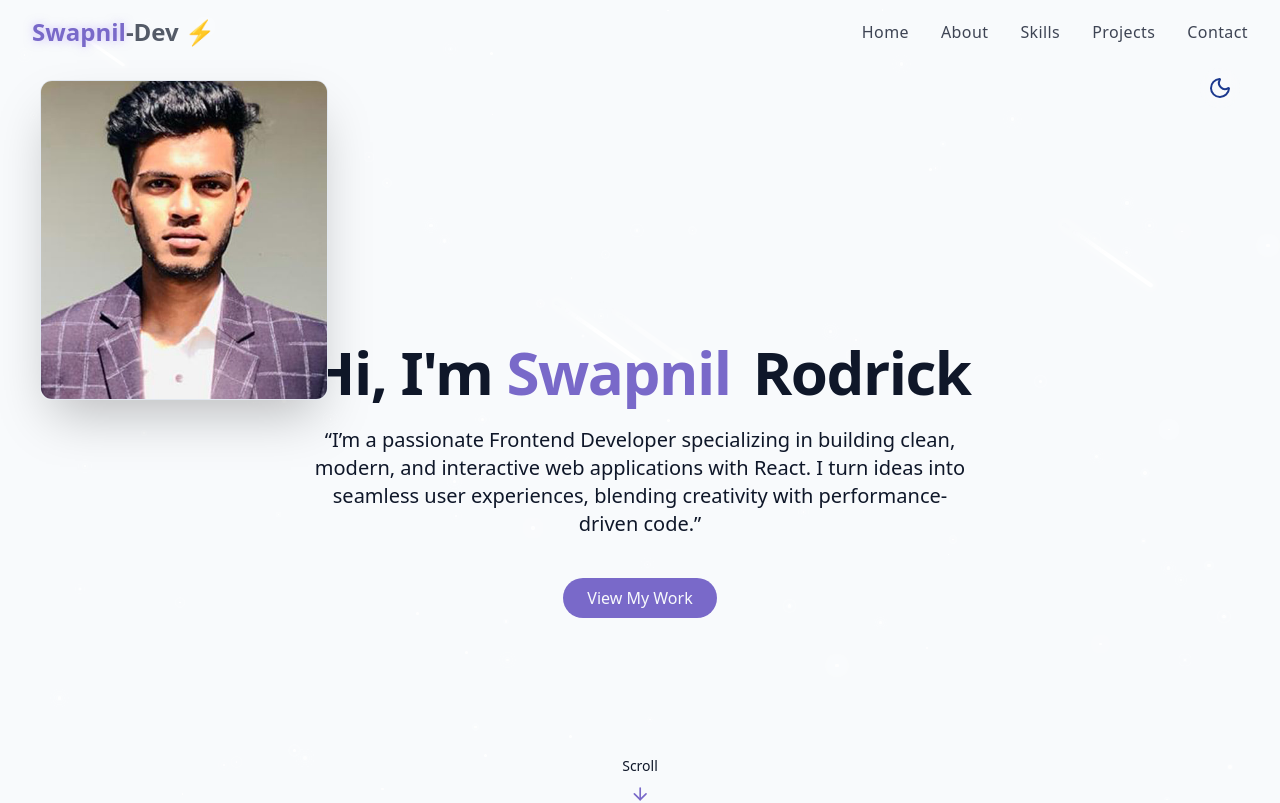
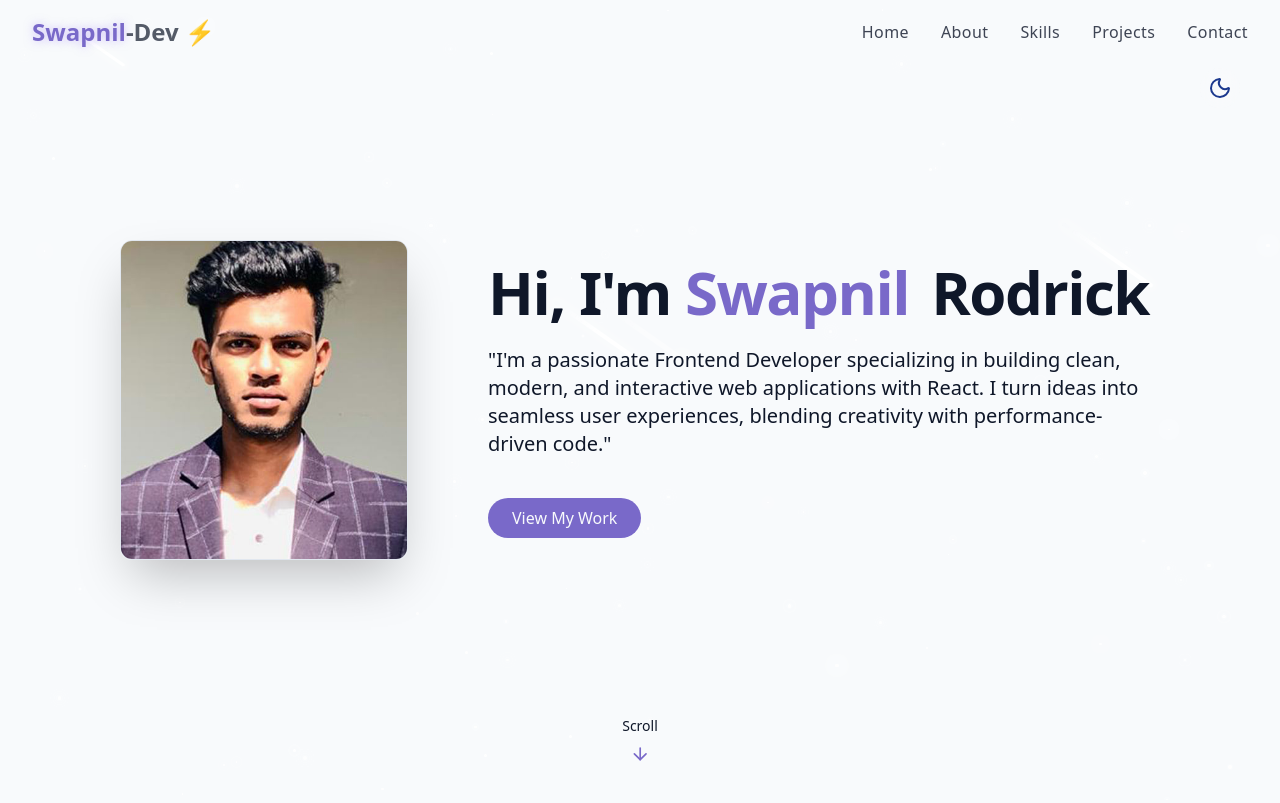
Before and after one commit to swapnil-dev-pro/My-Porfolio, a React (Vite) app: page / in a window 1280 px wide. Shown: the top 803 px of the page. Built offline with nearby package versions, Linux system fonts and the light colour scheme.

Commit message:
add responive

```diff
--- a/src/components/ContactSection.jsx
+++ b/src/components/ContactSection.jsx
@@ -148,12 +148,12 @@ export const ContactSection = () => {
           </div>
 
           <div
-            className="bg-card p-8 rounded-lg shadow-xs"
-            onSubmit={handleSubmit}
-          >
+           className="bg-card p-8 rounded-lg shadow-xs">
+
+
             <h3 className="text-2xl font-semibold mb-6"> Send a Message</h3>
 
-            <form className="space-y-6">
+            <form className="space-y-6" onSubmit={handleSubmit}>
               <div>
                 <label
                   htmlFor="name"
--- a/src/components/HeroSection.jsx
+++ b/src/components/HeroSection.jsx
@@ -4,37 +4,20 @@ import myPhoto from "/public/projects/MyPhoto.png";
 
 export const HeroSection = () => {
   return (
-
-//
-
     <section
       id="hero"
-  className="md:top-10 relative min-h-screen flex flex-col items-center justify-center px-6 md:px-12 text-center"
+      className="relative min-h-screen flex flex-col items-center justify-center px-6 md:px-12"
     >
+      {/* === Main Content Wrapper === */}
+      <div className="container max-w-6xl mx-auto flex flex-col lg:flex-row items-center justify-center gap-12 lg:gap-20 pt-24 lg:pt-0">
+
         {/* === Floating Photo === */}
-  <div
-  className="
-    flex justify-center
-    sm:justify-center
-    md:justify-center
-    lg:justify-start
-    relative lg:absolute
-    top-0
-    lg:top-10 lg:left-10
-    z-20
-    mt-24 sm:mt-28 md:mt-32 lg:mt-0
-  "
->
+        <div className="flex justify-center flex-shrink-0">
           <Tilt
             glareEnable={true}
             glareMaxOpacity={0.3}
             scale={1.05}
-    className="
-      w-40 h-50
-      sm:w-50 sm:h-60
-      md:w-52 md:h-60
-      lg:w-72 lg:h-80
-    "
+            className="w-40 h-48 sm:w-52 sm:h-60 md:w-60 md:h-72 lg:w-72 lg:h-80"
           >
             <img
               src={myPhoto}
@@ -45,30 +28,31 @@ export const HeroSection = () => {
         </div>
 
         {/* === Text Content === */}
-   <div className="container max-w-4xl mx-auto z-10 mt-40 md:mt-20 space-y-6">
+        <div className="text-center lg:text-left space-y-6 max-w-2xl">
           <h1 className="text-4xl md:text-6xl font-bold tracking-tight">
             <span className="opacity-0 animate-fade-in">Hi, I'm</span>
             <span className="text-primary opacity-0 animate-fade-in-delay-1"> Swapnil</span>
             <span className="text-gradient ml-2 opacity-0 animate-fade-in-delay-2"> Rodrick</span>
           </h1>
 
-     <p className="text-base sm:text-lg md:text-xl font-medium text-muted-foreground max-w-2xl mx-auto opacity-0 animate-fade-in-delay-3">
-      “I’m a passionate Frontend Developer specializing in building clean,
+          <p className="text-base sm:text-lg md:text-xl font-medium text-muted-foreground opacity-0 animate-fade-in-delay-3">
+            "I'm a passionate Frontend Developer specializing in building clean,
             modern, and interactive web applications with React. I turn ideas into
             seamless user experiences, blending creativity with performance-driven
-       code.”
+            code."
           </p>
 
           <a href="#projects" className="cosmic-button inline-block mt-4">
             View My Work
           </a>
         </div>
+      </div>
 
       {/* === Scroll Indicator === */}
-   <div className="absolute bottom-1 md:bottom-8 left-1/2 transform -translate-x-1/2 flex flex-col items-center animate-bounce">
+      <div className="absolute bottom-8 left-1/2 transform -translate-x-1/2 flex flex-col items-center animate-bounce">
         <span className="text-sm text-muted-foreground mb-2">Scroll</span>
         <ArrowDown className="h-5 w-5 text-primary" />
       </div>
     </section>
-  )
+  );
 };
```
Lines whose indentation alone changed are shown as unchanged.
